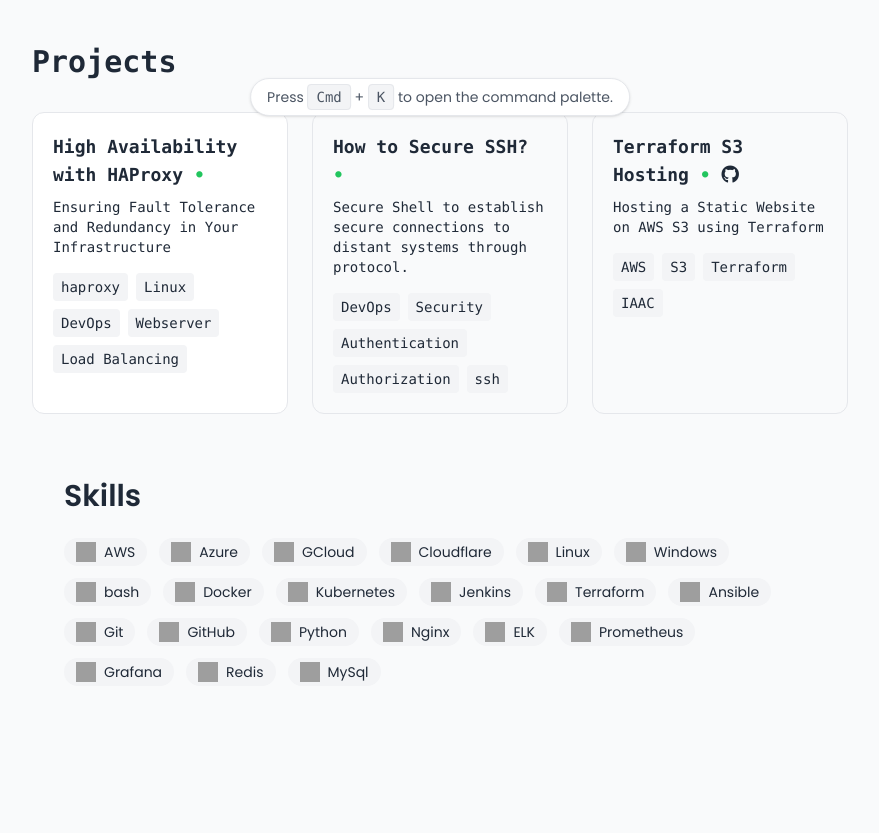
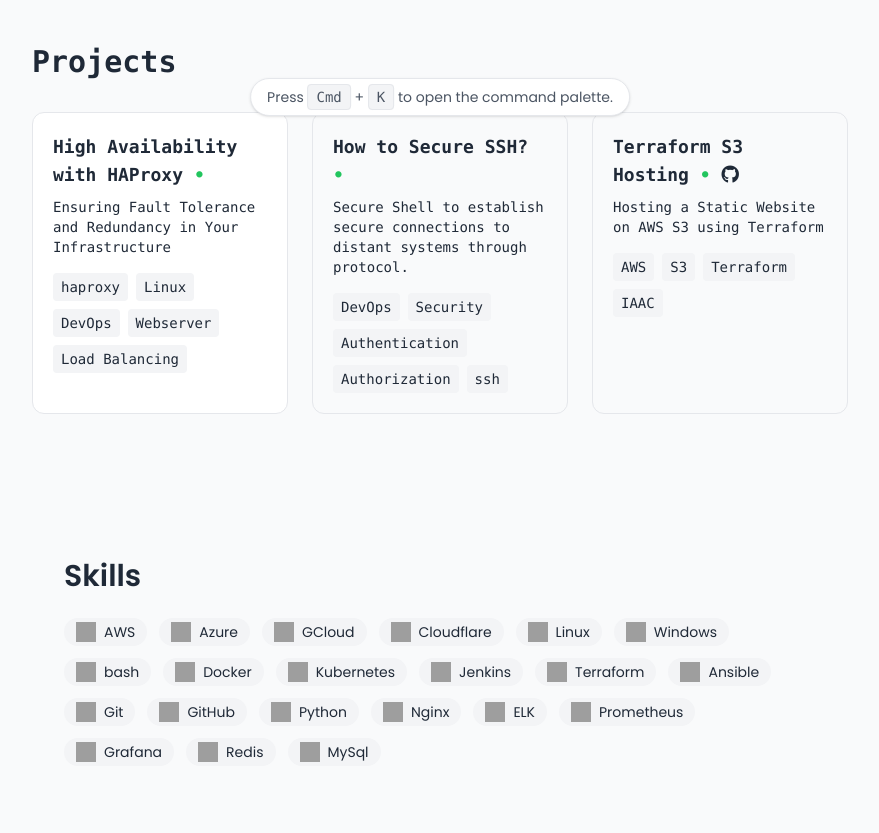
Before and after one commit to jayWaikato/JayChampaneri, a plain HTML site: page index.html in a window 1280 px wide. Shown: the part 668-1501 px from the top of the page, without its empty margins (200-1079 px from the left). Before the commit the page ends 1442 px from the top, so only its background shows below. Drawn offline with nearby package versions, Linux system fonts and the light colour scheme; grey boxes are pictures that could not be loaded.

Commit message:
Update index.html

```diff
--- a/index.html
+++ b/index.html
@@ -167,7 +167,7 @@
 
 
 <!-- Skills Section -->
-<section id="skills" class="px-8 py-16">
+<section id="skills" class="px-8 py-16 mt-20">
   <h2 class="text-3xl font-bold mb-6">Skills</h2>
 
   <div class="flex flex-wrap gap-3">
```
